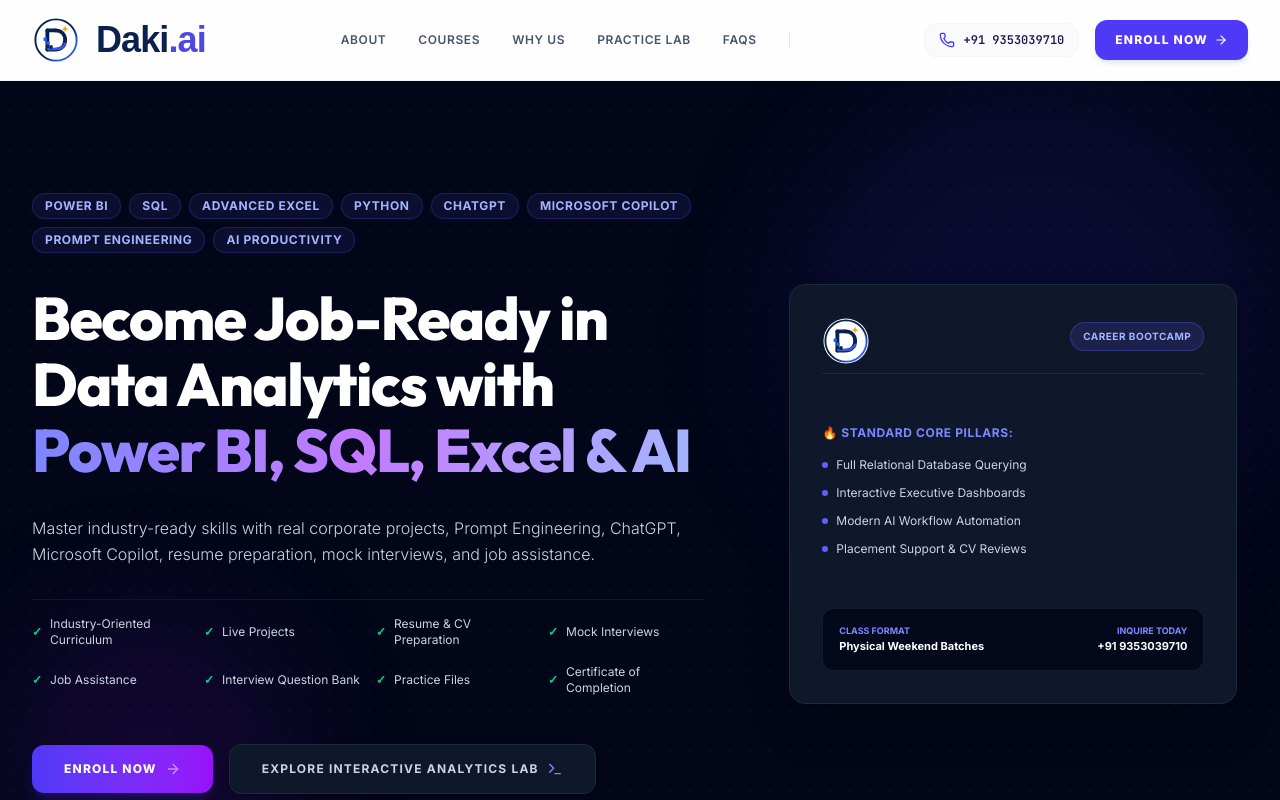
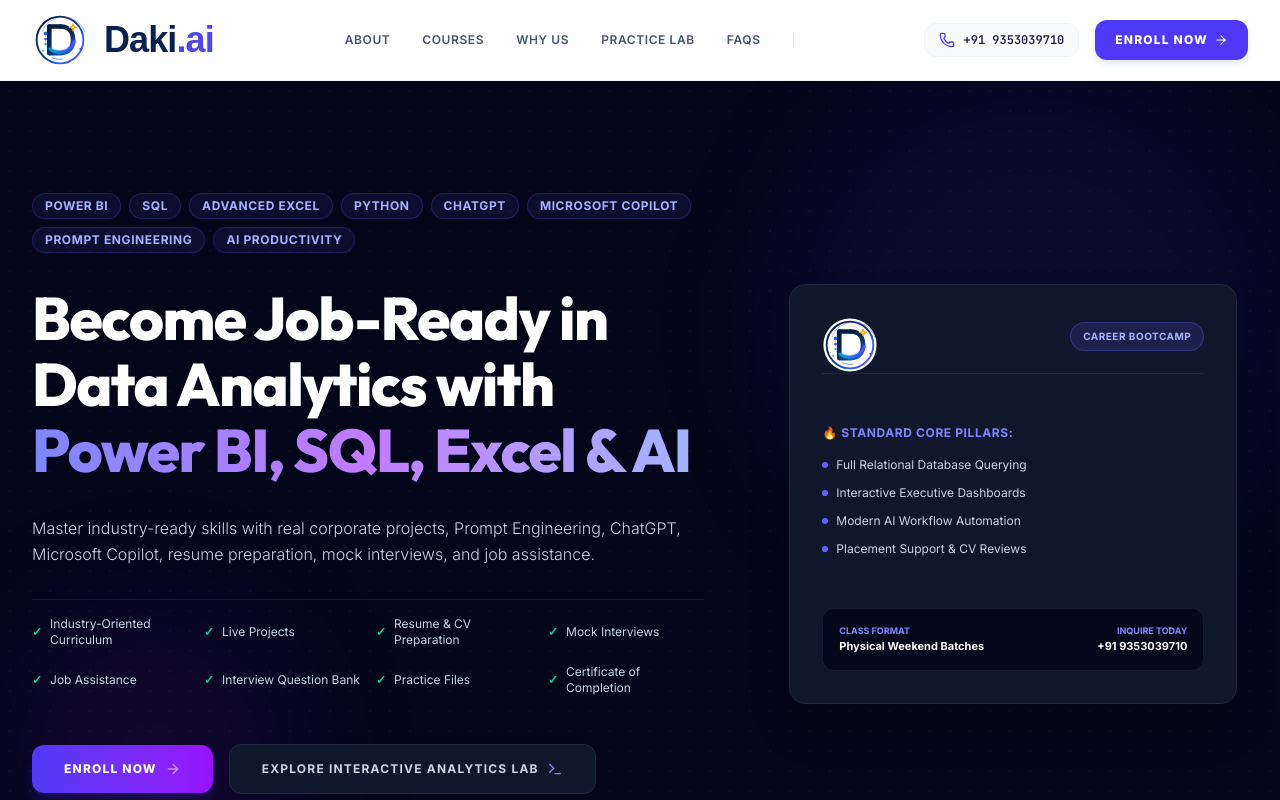
Before and after one commit to dakibengaluru-bot/daki-institute, a React (Vite) app: page / in a window 1280 px wide. Shown: the top 800 px of the page. Built offline with nearby package versions, Linux system fonts and the light colour scheme.

Commit message:
Update Logo.tsx

```diff
--- a/src/components/Logo.tsx
+++ b/src/components/Logo.tsx
@@ -17,122 +17,239 @@
 
   const LogoIcon = () => (
     <svg
-      viewBox="0 0 100 100"
-      className="h-12 w-12 shrink-0"
+      viewBox="0 0 120 120"
+      className="h-14 w-14 shrink-0"
       fill="none"
       xmlns="http://www.w3.org/2000/svg"
       aria-label="Daki.ai logo"
     >
       <defs>
-        {/* Navy → blue → violet circular gradient */}
+        {/* Main orbit gradient */}
         <linearGradient
-          id="dakiLogoRing"
+          id="dakiOrbit"
           x1="15"
           y1="15"
-          x2="88"
-          y2="88"
+          x2="105"
+          y2="105"
           gradientUnits="userSpaceOnUse"
         >
-          <stop offset="0%" stopColor="#0b214d" />
-          <stop offset="55%" stopColor="#0b214d" />
-          <stop offset="82%" stopColor="#2563eb" />
-          <stop offset="100%" stopColor="#4f46e5" />
+          <stop offset="0%" stopColor="#071a3d" />
+          <stop offset="48%" stopColor="#123b78" />
+          <stop offset="75%" stopColor="#2563eb" />
+          <stop offset="100%" stopColor="#6d4aff" />
         </linearGradient>
 
-        {/* Blue-violet D accent */}
+        {/* Main D gradient */}
         <linearGradient
-          id="dakiDAccent"
-          x1="32"
-          y1="72"
-          x2="72"
-          y2="35"
+          id="dakiDGradient"
+          x1="38"
+          y1="30"
+          x2="88"
+          y2="92"
           gradientUnits="userSpaceOnUse"
         >
-          <stop offset="0%" stopColor="#2563eb" />
-          <stop offset="100%" stopColor="#4f46e5" />
+          <stop offset="0%" stopColor="#071a3d" />
+          <stop offset="55%" stopColor="#102d61" />
+          <stop offset="100%" stopColor="#2563eb" />
         </linearGradient>
+
+        {/* Digital ribbon */}
+        <linearGradient
+          id="dakiRibbon"
+          x1="35"
+          y1="85"
+          x2="94"
+          y2="42"
+          gradientUnits="userSpaceOnUse"
+        >
+          <stop offset="0%" stopColor="#08a9d6" />
+          <stop offset="45%" stopColor="#2563eb" />
+          <stop offset="100%" stopColor="#7148ff" />
+        </linearGradient>
+
+        {/* Soft blue glow */}
+        <filter
+          id="dakiGlow"
+          x="-50%"
+          y="-50%"
+          width="200%"
+          height="200%"
+        >
+          <feGaussianBlur
+            stdDeviation="2.5"
+            result="blur"
+          />
+          <feMerge>
+            <feMergeNode in="blur" />
+            <feMergeNode in="SourceGraphic" />
+          </feMerge>
+        </filter>
+
+        {/* Shadow */}
+        <filter
+          id="dakiShadow"
+          x="-30%"
+          y="-30%"
+          width="160%"
+          height="160%"
+        >
+          <feDropShadow
+            dx="0"
+            dy="2"
+            stdDeviation="2"
+            floodColor="#071a3d"
+            floodOpacity="0.18"
+          />
+        </filter>
       </defs>
 
-      {/* White circular background */}
+      {/* White base */}
       <circle
-        cx="50"
-        cy="50"
-        r="47"
+        cx="60"
+        cy="60"
+        r="57"
         fill="white"
       />
 
-      {/* Complete outer ring */}
+      {/* Complete outer orbit */}
       <circle
-        cx="50"
-        cy="50"
-        r="43"
-        stroke="url(#dakiLogoRing)"
+        cx="60"
+        cy="60"
+        r="50"
+        stroke="url(#dakiOrbit)"
         strokeWidth="4"
       />
 
-      {/* Main stylized D */}
+      {/* Small secondary orbit accent */}
       <path
-        d="M32 30V70"
-        stroke="#0b214d"
-        strokeWidth="8"
+        d="M22 42C29 23 47 11 68 11C89 11 106 24 113 43"
+        stroke="#4f46e5"
+        strokeWidth="1.8"
+        strokeLinecap="round"
+        opacity="0.5"
+      />
+
+      {/* Main futuristic D */}
+
+      {/* Vertical spine */}
+      <path
+        d="M37 31V88"
+        stroke="url(#dakiDGradient)"
+        strokeWidth="10"
         strokeLinecap="round"
       />
 
+      {/* Upper D arm */}
       <path
-        d="M32 30H48"
-        stroke="#0b214d"
-        strokeWidth="8"
+        d="M38 31H61"
+        stroke="url(#dakiDGradient)"
+        strokeWidth="10"
         strokeLinecap="round"
       />
 
+      {/* Outer D curve */}
       <path
-        d="M48 30C61 30 69 38 69 50C69 62 61 70 48 70H32"
-        stroke="#0b214d"
-        strokeWidth="8"
+        d="M61 31C78 31 88 42 88 59.5C88 77 78 88 61 88H38"
+        stroke="url(#dakiDGradient)"
+        strokeWidth="10"
         strokeLinecap="round"
         strokeLinejoin="round"
       />
 
-      {/* Blue/violet lower sweep */}
+      {/* Futuristic cut-out inside D */}
       <path
-        d="M34 69H49C58 69 65 65 69 58"
-        stroke="url(#dakiDAccent)"
+        d="M58 43C67 43 73 49 73 59.5C73 70 67 76 58 76"
+        stroke="white"
         strokeWidth="5"
         strokeLinecap="round"
       />
 
-      {/* Digital pixels */}
-      <rect
-        x="24"
-        y="45"
-        width="7"
-        height="7"
-        rx="1"
+      {/* Digital flowing ribbon across lower D */}
+      <path
+        d="M38 79C48 87 62 89 75 82C83 78 88 71 91 63"
+        stroke="url(#dakiRibbon)"
+        strokeWidth="5"
+        strokeLinecap="round"
+        filter="url(#dakiGlow)"
+      />
+
+      {/* Digital data nodes */}
+
+      <circle
+        cx="29"
+        cy="46"
+        r="4"
         fill="#2563eb"
       />
 
-      <rect
-        x="30"
-        y="53"
-        width="7"
-        height="7"
-        rx="1"
-        fill="#2563eb"
+      <circle
+        cx="29"
+        cy="58"
+        r="3"
+        fill="#4f46e5"
       />
 
-      <rect
-        x="36"
-        y="61"
-        width="7"
-        height="7"
-        rx="1"
-        fill="#0b214d"
+      <circle
+        cx="29"
+        cy="69"
+        r="2.5"
+        fill="#08a9d6"
       />
 
-      {/* Gold sparkle */}
+      {/* Connecting digital line */}
       <path
-        d="M69 20L71 25L76 27L71 29L69 34L67 29L62 27L67 25L69 20Z"
-        fill="#f5a900"
+        d="M29 46V69"
+        stroke="#2563eb"
+        strokeWidth="1.5"
+        strokeDasharray="2 3"
+        opacity="0.7"
+      />
+
+      {/* Gold AI sparkle */}
+      <g filter="url(#dakiShadow)">
+        <path
+          d="M88 23
+             L91 30
+             L98 33
+             L91 36
+             L88 43
+             L85 36
+             L78 33
+             L85 30
+             Z"
+          fill="#f5a900"
+        />
+
+        <circle
+          cx="88"
+          cy="33"
+          r="2"
+          fill="#fff4c2"
+        />
+      </g>
+
+      {/* Tiny orbit nodes */}
+      <circle
+        cx="104"
+        cy="79"
+        r="2.5"
+        fill="#4f46e5"
+      />
+
+      <circle
+        cx="24"
+        cy="83"
+        r="2"
+        fill="#08a9d6"
+      />
+
+      {/* Bottom blue accent */}
+      <path
+        d="M43 98C50 101 58 102 66 101"
+        stroke="#2563eb"
+        strokeWidth="2"
+        strokeLinecap="round"
+        opacity="0.7"
       />
     </svg>
   );
```
